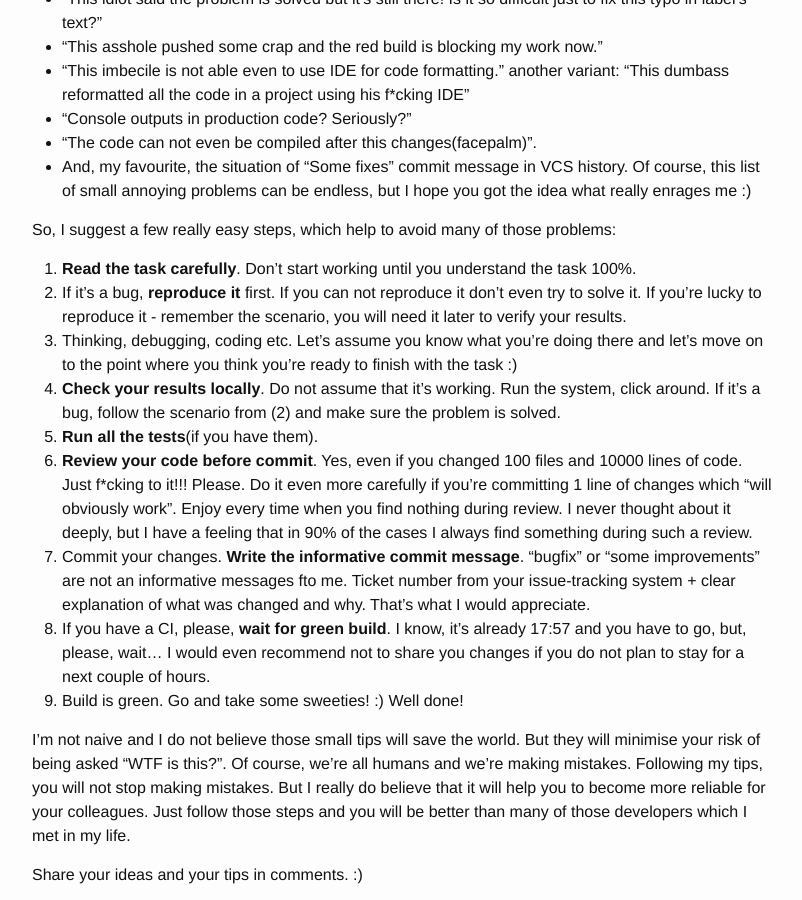
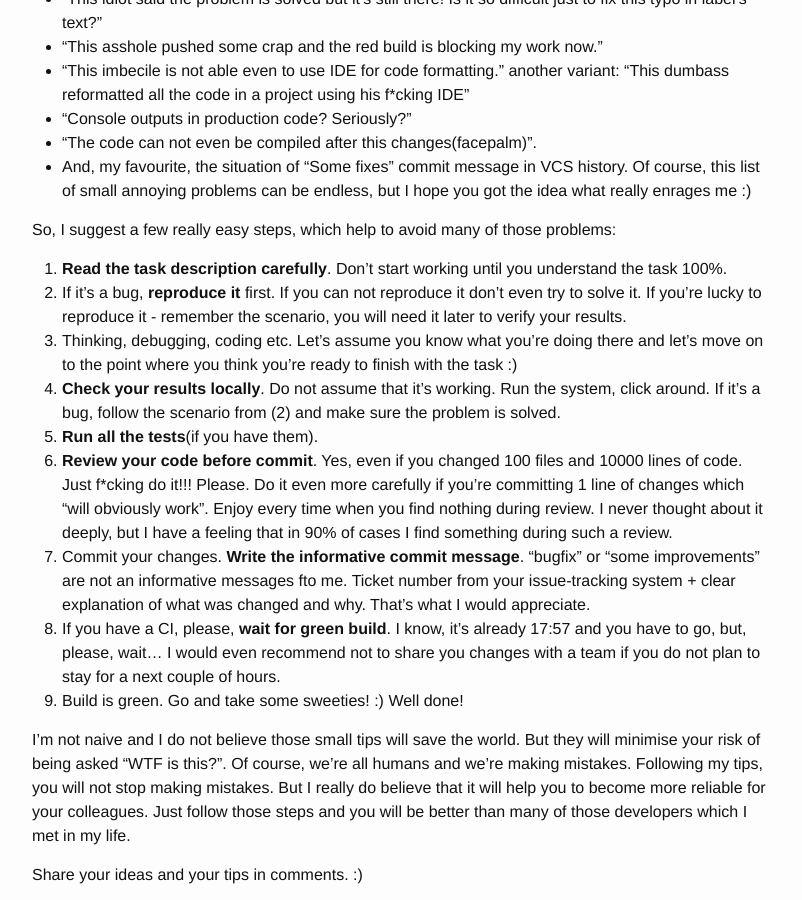
Before and after one commit to aistomin/aistomin.github.io, a Jekyll site: the page built from _posts/2017-02-01-simple-steps-to-not-being-an-asshole.markdown, in a window 1280 px wide and 900 px high, scrolled down 501 px. Shown: the whole window, without its empty margins (238-1040 px from the left). Built offline with Jekyll 4.4.1, drawn with Linux system fonts in a browser that asks for light colours; comment, search, counter and statistics services are not loaded.

Commit message:
2017-02-01-simple-steps-to-not-being-an-asshole.markdown: few more mistakes were fixed.

```diff
--- a/_posts/2017-02-01-simple-steps-to-not-being-an-asshole.markdown
+++ b/_posts/2017-02-01-simple-steps-to-not-being-an-asshole.markdown
@@ -29,7 +29,7 @@ idea what really enrages me :)
 
 So, I suggest a few really easy steps, which help to avoid many of those problems:
 
-1. **Read the task carefully**. Don't start working until you understand the task 100%.
+1. **Read the task description carefully**. Don't start working until you understand the task 100%.
 2. If it's a bug, **reproduce it** first. If you can not reproduce it don't even try
 to solve it. If you're lucky to reproduce it - remember the scenario, you will need
 it later to verify your results.
@@ -39,17 +39,17 @@ and let's move on to the point where you think you're ready to finish with the t
 around. If it's a bug, follow the scenario from (2) and make sure the problem is solved.
 5. **Run all the tests**(if you have them).
 6. **Review your code before commit**. Yes, even if you changed 100 files and 10000 lines
-of code. Just f*cking to it!!! Please. Do it even more carefully if you're committing
+of code. Just f*cking do it!!! Please. Do it even more carefully if you're committing
 1 line of changes which "will obviously work". Enjoy every time when you find nothing
-during review. I never thought about it deeply, but I have a feeling that in 90% of the
-cases I always find something during such a review.
+during review. I never thought about it deeply, but I have a feeling that in 90% of
+cases I find something during such a review.
 7. Commit your changes. **Write the informative commit message**. "bugfix" or
 "some improvements" are not an informative messages fto me. Ticket number from your
 issue-tracking system + clear explanation of what was changed and why. That's what I would
 appreciate.
 8. If you have a CI, please, **wait for green build**. I know, it's already 17:57 and you have
-to go, but, please, wait... I would even recommend not to share you changes if you do not
-plan to stay for a next couple of hours.
+to go, but, please, wait... I would even recommend not to share you changes with a team if you
+do not plan to stay for a next couple of hours.
 9. Build is green. Go and take some sweeties! :) Well done!
 
 I'm not naive and I do not believe those small tips will save the world. But they will
```
